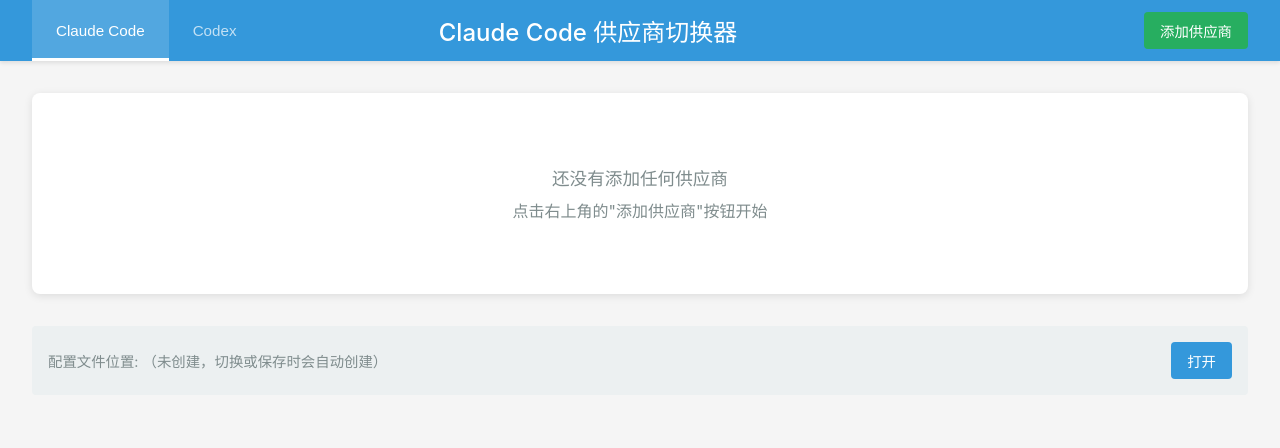
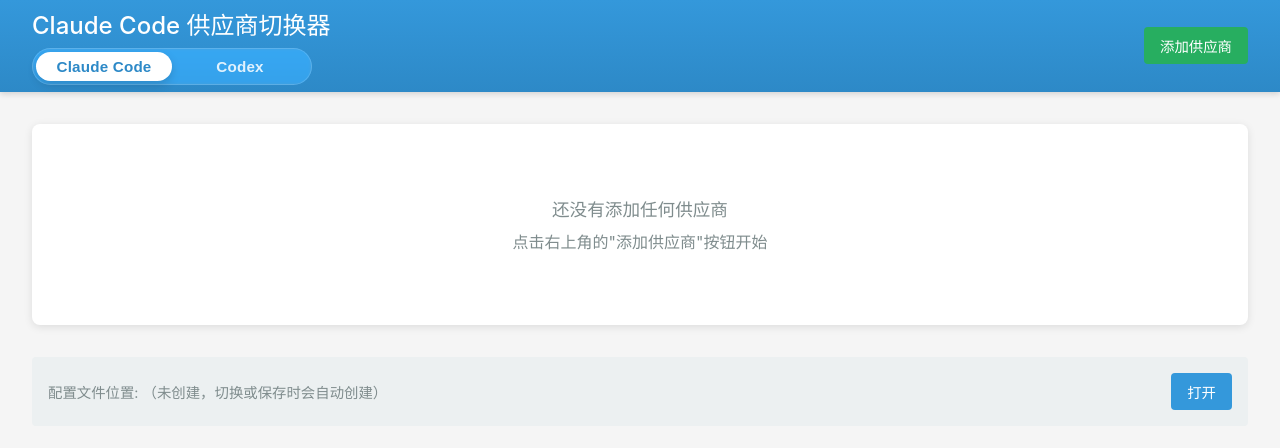
Before and after one commit to lorsque-sir/cc-switch--, a React (Vite) app: page / in a window 1280 px wide. Shown: the top 448 px of the page. Built offline with nearby package versions, Linux system fonts and the light colour scheme.

Commit message:
feat(ui): 优化首页切换为分段控件；精简 Banner 间距；标题在上切换在下

```diff
--- a/src/App.css
+++ b/src/App.css
@@ -5,67 +5,90 @@
 }
 
 .app-header {
-  background: #3498db;
+  background: linear-gradient(180deg, #3498db 0%, #2d89c7 100%);
   color: white;
-  padding: 0.75rem 2rem;
-  display: flex;
-  justify-content: space-between;
+  padding: 0.35rem 2rem 0.45rem;
+  display: grid;
+  grid-template-columns: 1fr auto;
+  grid-template-rows: auto auto;
+  grid-template-areas:
+    "title actions"
+    "tabs actions";
   align-items: center;
-  box-shadow: 0 2px 4px rgba(0, 0, 0, 0.1);
+  row-gap: 0.45rem; /* 间隔增大一点，标题与开关分离 */
+  box-shadow: 0 2px 6px rgba(0, 0, 0, 0.15);
   user-select: none;
-  min-height: 3rem;
-  position: relative;
 }
 
 .app-tabs {
-  position: absolute;
-  left: 2rem;
-  top: 0;
-  display: flex;
-  height: 100%;
+  grid-area: tabs;
 }
 
-.app-tab {
-  background: transparent;
-  color: rgba(255, 255, 255, 0.7);
-  border: none;
-  padding: 0 1.5rem;
-  cursor: pointer;
-  font-size: 0.95rem;
-  font-weight: 500;
-  transition: all 0.2s;
+/* Segmented control */
+.segmented {
+  --seg-bg: rgba(255, 255, 255, 0.16);
+  --seg-thumb: #ffffff;
+  --seg-color: rgba(255, 255, 255, 0.85);
+  --seg-active: #2d89c7;
   position: relative;
+  display: grid;
+  grid-template-columns: 1fr 1fr;
+  width: 280px;
+  background: var(--seg-bg);
+  border-radius: 999px;
+  padding: 4px;
+  box-shadow: inset 0 0 0 1px rgba(255, 255, 255, 0.15);
+  backdrop-filter: saturate(140%) blur(2px);
 }
 
-.app-tab:hover {
-  color: white;
-  background: rgba(255, 255, 255, 0.1);
+.segmented-thumb {
+  position: absolute;
+  top: 4px;
+  left: 4px;
+  width: calc(50% - 4px);
+  height: calc(100% - 8px);
+  background: var(--seg-thumb);
+  border-radius: 999px;
+  box-shadow: 0 4px 10px rgba(0, 0, 0, 0.15);
+  transition: transform 220ms ease, width 220ms ease;
+  will-change: transform;
 }
 
-.app-tab.active {
-  color: white;
-  background: rgba(255, 255, 255, 0.15);
+.segmented-item {
+  position: relative;
+  z-index: 1;
+  background: transparent;
+  border: none;
+  border-radius: 999px;
+  padding: 6px 16px; /* 更紧凑的高度 */
+  color: var(--seg-color);
+  font-size: 0.95rem;
+  font-weight: 600;
+  letter-spacing: 0.2px;
+  cursor: pointer;
+  transition: color 200ms ease;
 }
 
-.app-tab.active::after {
-  content: "";
-  position: absolute;
-  bottom: 0;
-  left: 0;
-  right: 0;
-  height: 3px;
-  background: white;
+.segmented-item.active {
+  color: var(--seg-active);
+}
+
+.segmented-item:focus-visible {
+  outline: 2px solid rgba(255, 255, 255, 0.8);
+  outline-offset: 2px;
 }
 
 .app-header h1 {
   font-size: 1.5rem;
   font-weight: 500;
-  margin: 0 auto;
+  margin: 0;
+  grid-area: title;
 }
 
 .header-actions {
   display: flex;
   gap: 1rem;
+  grid-area: actions;
 }
 
 .refresh-btn,
--- a/src/App.tsx
+++ b/src/App.tsx
@@ -180,21 +180,44 @@ function App() {
   return (
     <div className="app">
       <header className="app-header">
+        <h1>{activeApp === "claude" ? "Claude Code" : "Codex"} 供应商切换器</h1>
         <div className="app-tabs">
+          <div
+            className="segmented"
+            role="tablist"
+            aria-label="选择应用"
+          >
+            <span
+              className="segmented-thumb"
+              style={{
+                transform:
+                  activeApp === "claude" ? "translateX(0%)" : "translateX(100%)",
+              }}
+            />
             <button
-            className={`app-tab ${activeApp === "claude" ? "active" : ""}`}
+              type="button"
+              role="tab"
+              aria-selected={activeApp === "claude"}
+              className={`segmented-item ${
+                activeApp === "claude" ? "active" : ""
+              }`}
               onClick={() => setActiveApp("claude")}
             >
               Claude Code
             </button>
             <button
-            className={`app-tab ${activeApp === "codex" ? "active" : ""}`}
+              type="button"
+              role="tab"
+              aria-selected={activeApp === "codex"}
+              className={`segmented-item ${
+                activeApp === "codex" ? "active" : ""
+              }`}
               onClick={() => setActiveApp("codex")}
             >
               Codex
             </button>
           </div>
-        <h1>{activeApp === "claude" ? "Claude Code" : "Codex"} 供应商切换器</h1>
+        </div>
         <div className="header-actions">
           <button className="add-btn" onClick={() => setIsAddModalOpen(true)}>
             添加供应商
```
Lines whose indentation alone changed are shown as unchanged.
